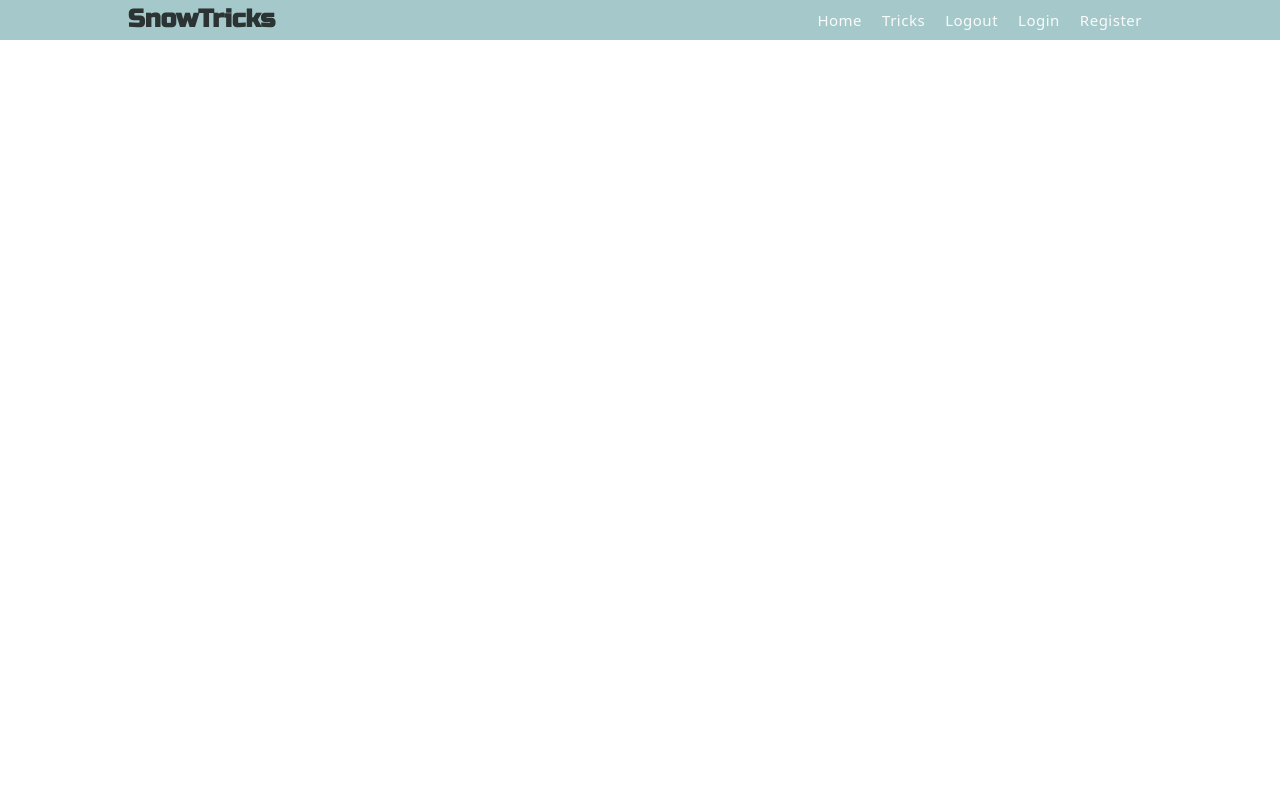
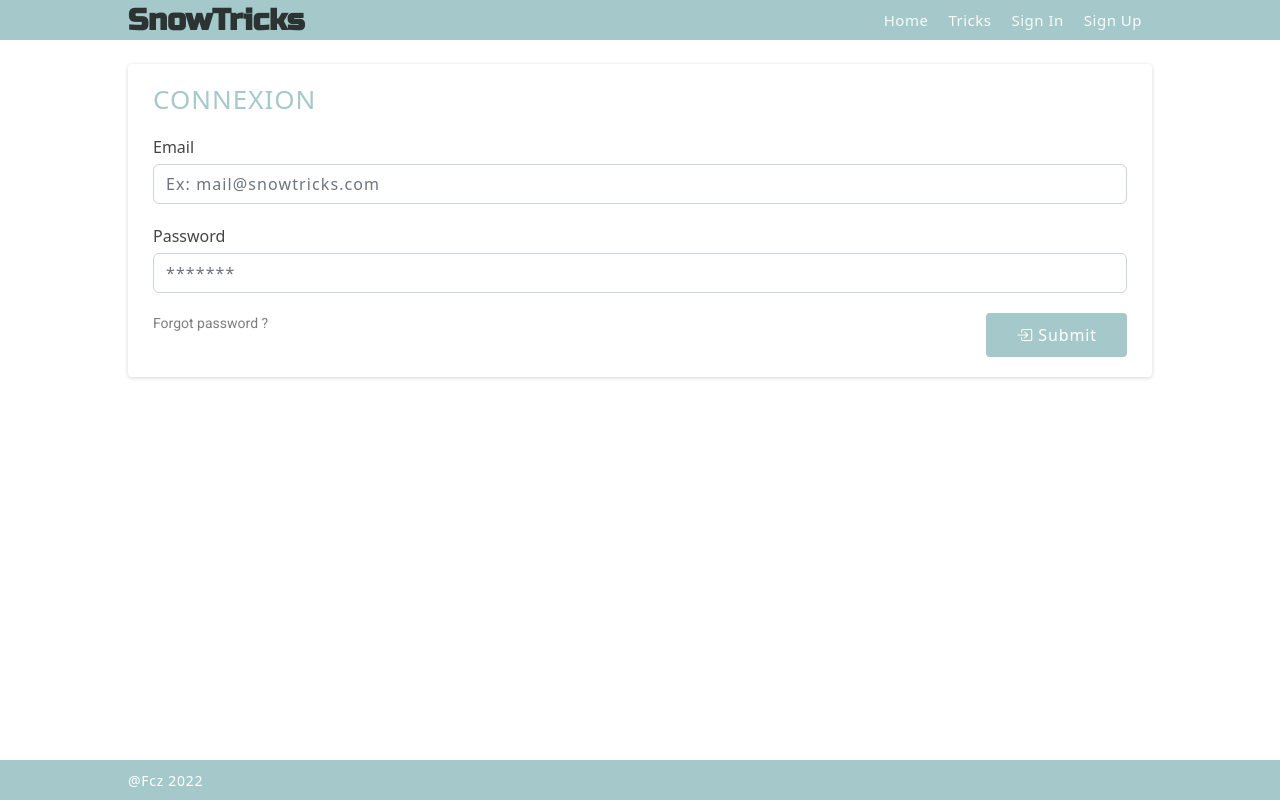
Before and after one commit to Drea-Fcz/snowtricks, a Symfony app: template templates/security/login.html.twig in a window 1280 px wide. Run offline with Twig, Linux system fonts and the light colour scheme; the template is opened without the code that fills it, so the values that code supplies are empty; some libraries are stand-ins or nearby versions; some web fonts are replaced.

Commit message:
user login & register

```diff
--- a/assets/styles/scss/_mixin.scss
+++ b/assets/styles/scss/_mixin.scss
@@ -5,8 +5,11 @@
 @import url('https://fonts.googleapis.com/css2?family=Russo+One&display=swap');
 
 @import 'variables';
+@import 'global';
+@import 'components/form';
+@import 'components/card';
 @import 'components/header';
 @import 'components/footer';
-@import 'global';
+@import 'components/button';
 @import 'templates/home';
-@import 'components/button';
+@import 'templates/user';
--- /dev/null
+++ b/assets/styles/scss/components/_card.scss
@@ -0,0 +1,38 @@
+.card {
+    padding: 20px 25px;
+    border-radius: $border-radius;
+    display: flex;
+    flex-direction: column;
+    border: none;
+
+    &.white {
+        background-color: white;
+        box-shadow: rgba(0, 0, 0, 0.16) 0px 1px 4px;
+    }
+
+    &.grey {
+        background-color: $broken-white;
+    }
+
+    h1 {
+        margin-bottom: 20px;
+        color: $blue;
+        text-transform: uppercase;
+        font-weight: 400;
+        font-size: 26px;
+    }
+
+    span {
+        &.card-title {
+            color: $grey;
+            margin-bottom: 20px;
+            display: flex;
+            justify-content: space-between;
+            align-items: center;
+
+            i {
+                cursor: pointer;
+            }
+        }
+    }
+}
--- /dev/null
+++ b/assets/styles/scss/components/_form.scss
@@ -0,0 +1,184 @@
+form {
+    display: flex;
+    flex-direction: column;
+
+    .btn-toggle-container {
+        display: flex;
+        flex-direction: column;
+
+        span {
+            font-family: 'Roboto';
+            font-size: 14px;
+            margin-bottom: 5px;
+        }
+
+        .btn-toggle {
+            width: 70px;
+            background: white;
+            border-radius: 30px;
+            height: 30px;
+            display: flex;
+            justify-content: center;
+            padding: 0 5px;
+            position: relative;
+            cursor: pointer;
+
+            .round {
+                margin-bottom: 0;
+                height: 20px;
+                width: 20px;
+                background-color: grey;
+                border-radius: 100%;
+                left: 5px;
+                position: absolute;
+                display: flex;
+                align-items: center;
+                transition: 150ms;
+
+                &.active {
+                    background-color: $pastel;
+                    left: 45px;
+                }
+
+                input {
+                    visibility: hidden;
+                }
+            }
+        }
+    }
+
+    div {
+        &.error {
+            background: $red-transparent;
+            display: flex;
+            align-items: center;
+            padding: 20px 10px;
+            margin-bottom: 20px;
+            border: 1px solid $red;
+            border-radius: $border-radius;
+
+            div {
+                margin-bottom: unset;
+                color: white;
+                font-family: Roboto;
+                font-weight: 400;
+                width: 100%;
+                display: block;
+            }
+        }
+
+        &.success {
+            background: $pastel-transparent;
+            display: flex;
+            align-items: center;
+            padding: 20px 10px;
+            margin-bottom: 20px;
+            border: 1px solid $pastel;
+            border-radius: $border-radius;
+
+            div {
+                margin-bottom: unset;
+                color: white;
+                font-family: Roboto;
+                font-weight: 400;
+                width: 100%;
+                display: block;
+            }
+        }
+
+        div {
+            display: flex;
+            flex-direction: column;
+            margin-bottom: 20px;
+
+            label {
+                font-weight: 300;
+                color: $grey-dark;
+                margin-bottom: 5px;
+            }
+
+            p {
+                font-family: 'Roboto', sans-serif;
+                font-size: 13px;
+                font-weight: 400;
+                color: $grey;
+                margin-top: 5px;
+            }
+
+            ul {
+                background-color: $red-transparent;
+                border-radius: $border-radius;
+                border: 1px solid $red;
+                padding: 10px;
+                margin-bottom: 10px;
+
+                li {
+                    color: white;
+                    list-style: none;
+                    font-family: 'Roboto';
+                    font-size: 14px;
+                    font-weight: 400;
+                }
+            }
+        }
+    }
+
+    button {
+        align-self: flex-end;
+    }
+}
+
+input, textarea, select {
+    border-radius: $border-radius;
+    border: 3px solid transparent;
+    padding: 5px;
+    background: $broken-white;
+    color: $pastel;
+    font-size: 13px;
+    transition: 150ms;
+
+    &:focus {
+        outline: none;
+        border: none;
+        border-bottom: 3px solid $pastel;
+    }
+
+    &::placeholder {
+        font-weight: 300;
+        letter-spacing: 1.1px;
+    }
+
+    &.white {
+        background-color: white;
+    }
+}
+
+input, select {
+    height: 40px;
+}
+
+textarea {
+    resize: vertical;
+    height: 100px;
+}
+
+@media (max-width: $mobile) {
+    form {
+        button {
+            width: 100%;
+        }
+
+        input, textarea, select {
+            height: 45px;
+            font-size: 14px;
+
+            &::placeholder {
+                font-size: 14px;
+            }
+        }
+
+        textarea {
+            height: 100px;
+        }
+    }
+}
--- /dev/null
+++ b/assets/styles/scss/templates/_user.scss
@@ -0,0 +1,47 @@
+main {
+    &.created {
+        svg {
+            margin: 75px 0;
+        }
+
+        h2 {
+            align-self: center;
+            text-align: center;
+        }
+
+        a {
+            align-self: center;
+        }
+    }
+
+    &.login {
+        form {
+            .btn-group {
+                display: flex;
+                align-items: center;
+                justify-content: space-between;
+                margin-bottom: 10px;
+
+                a {
+                    color: $grey;
+                    font-family: Roboto;
+                    font-size: 14px;
+                }
+            }
+        }
+    }
+}
+
+@media (max-width: $mobile) {
+    main {
+        &.created {
+            svg {
+                max-width: 100%;
+            }
+
+            a {
+                margin-top: 10px;
+            }
+        }
+    }
+}
--- a/src/Controller/RegistrationController.php
+++ b/src/Controller/RegistrationController.php
@@ -38,7 +38,7 @@ class RegistrationController extends AbstractController
             $user->setPassword(
                 $userPasswordHasher->hashPassword(
                     $user,
-                    $form->get('plainPassword')->getData()
+                    $form->get('password')->getData()
                 )
             );
 
@@ -63,7 +63,7 @@ class RegistrationController extends AbstractController
         }
 
         return $this->render('registration/register.html.twig', [
-            'registrationForm' => $form->createView(),
+            'form' => $form->createView(),
         ]);
     }
 
--- a/templates/header/header.html.twig
+++ b/templates/header/header.html.twig
@@ -17,23 +17,26 @@
                 <span>Tricks</span>
             </a>
         </li>
+        {% if app.user %}
         <li class="is-mobile">
-            <a href="#">
+            <a href="{{ path('app_logout') }}">
                 <i class="bi bi-box-arrow-right"></i>
                 <span>Logout</span>
             </a>
         </li>
+        {% else %}
         <li class="is-mobile">
-            <a href="#">
+            <a href="{{ path('app_login') }}">
                 <i class="bi bi-person-circle"></i>
-                <span>Login</span>
+                <span>Sign In</span>
             </a>
         </li>
         <li>
-            <a href="#">
-                <span>Register</span>
+            <a href="{{ path('app_register') }}">
+                <span>Sign Up</span>
             </a>
         </li>
+        {% endif %}
     </ul>
 </header>
 
--- a/templates/security/login.html.twig
+++ b/templates/security/login.html.twig
@@ -1,42 +1,63 @@
 {% extends 'base.html.twig' %}
 
-{% block title %}Log in!{% endblock %}
+{% block title %}Connexion{% endblock %}
 
-{% block body %}
-<form method="post">
-    {% if error %}
-        <div class="alert alert-danger">{{ error.messageKey|trans(error.messageData, 'security') }}</div>
-    {% endif %}
-
-    {% if app.user %}
-        <div class="mb-3">
-            You are logged in as {{ app.user.userIdentifier }}, <a href="{{ path('app_logout') }}">Logout</a>
+{% block main %}
+    <main class="login">
+        <div class="card white mt-3">
+            <h1>Connexion</h1>
+            <form method="POST">
+                {% if app.request.query.get('success') is defined and app.request.query.get('success') == true %}
+                    <div class="success">
+                        <div>
+                            Ton mot de passe a bien été mit à jour !<br/>
+                            Tu peux maintenant te connecter
+                        </div>
                     </div>
                 {% endif %}
-
-    <h1 class="h3 mb-3 font-weight-normal">Please sign in</h1>
+                {% if app.user %}
+                    <div class="success">
+                        <div>
+                            You are already logged in as <em>{{ app.user.username }}</em>,<br/>
+                            <a href="{{ path('app_logout') }}">Logout</a>
+                        </div>
+                    </div>
+                {% else %}
+                    <div>
+                        <div>
                             <label for="inputEmail">Email</label>
-    <input type="email" value="{{ last_username }}" name="email" id="inputEmail" class="form-control" autocomplete="email" required autofocus>
+                            <input type="email" value="{{ last_username | default('') }}" name="email" id="inputEmail" class="form-control" autocomplete="email" placeholder="Ex: mail@snowtricks.com" required>
+                        </div>
+                    </div>
+                    <div>
+                        <div>
                             <label for="inputPassword">Password</label>
-    <input type="password" name="password" id="inputPassword" class="form-control" autocomplete="current-password" required>
-
+                            <input type="password" name="password" id="inputPassword" class="form-control" autocomplete="current-password" placeholder="*******" required>
+                        </div>
+                    </div>
                     <input type="hidden" name="_csrf_token"
                            value="{{ csrf_token('authenticate') }}"
                     >
-
-    {#
-        Uncomment this section and add a remember_me option below your firewall to activate remember me functionality.
-        See https://symfony.com/doc/current/security/remember_me.html
-
-        <div class="checkbox mb-3">
-            <label>
-                <input type="checkbox" name="_remember_me"> Remember me
-            </label>
+                    {% if error is defined and  error.messageKey is defined %}
+                        <div class="error">
+                            <div>
+                                {{ error.messageKey|trans(error.messageData, 'security') }}
                             </div>
-    #}
-
-    <button class="btn btn-lg btn-primary" type="submit">
-        Sign in
+                        </div>
+                    {% endif %}
+                    <div class="d-flex flex-row justify-content-between">
+                        <div class="btn-group d-flex flex-column">
+                            <a class="reset-password" href="{{ path('_get-reset-password') }}">
+                                Forgot password ?
+                            </a>
+                        </div>
+                        <button type="submit">
+                            <i class="bi bi-box-arrow-in-right"></i>
+                            Submit
                         </button>
+                    </div>
+                {% endif %}
             </form>
+        </div>
+    </main>
 {% endblock %}
```
Also changed, not shown: src/Controller/UserController.php (+20 -0 lines), src/Entity/User.php (+15 -0 lines), src/Form/RegistrationFormType.php (+20 -13 lines), templates/home/index.html.twig (+4 -19 lines), templates/registration/register.html.twig (+23 -17 lines), templates/security/reset-password.html.twig (added, +43 -0 lines), public/build/app.css, 1 other file. Lines whose indentation alone changed are shown as unchanged.
